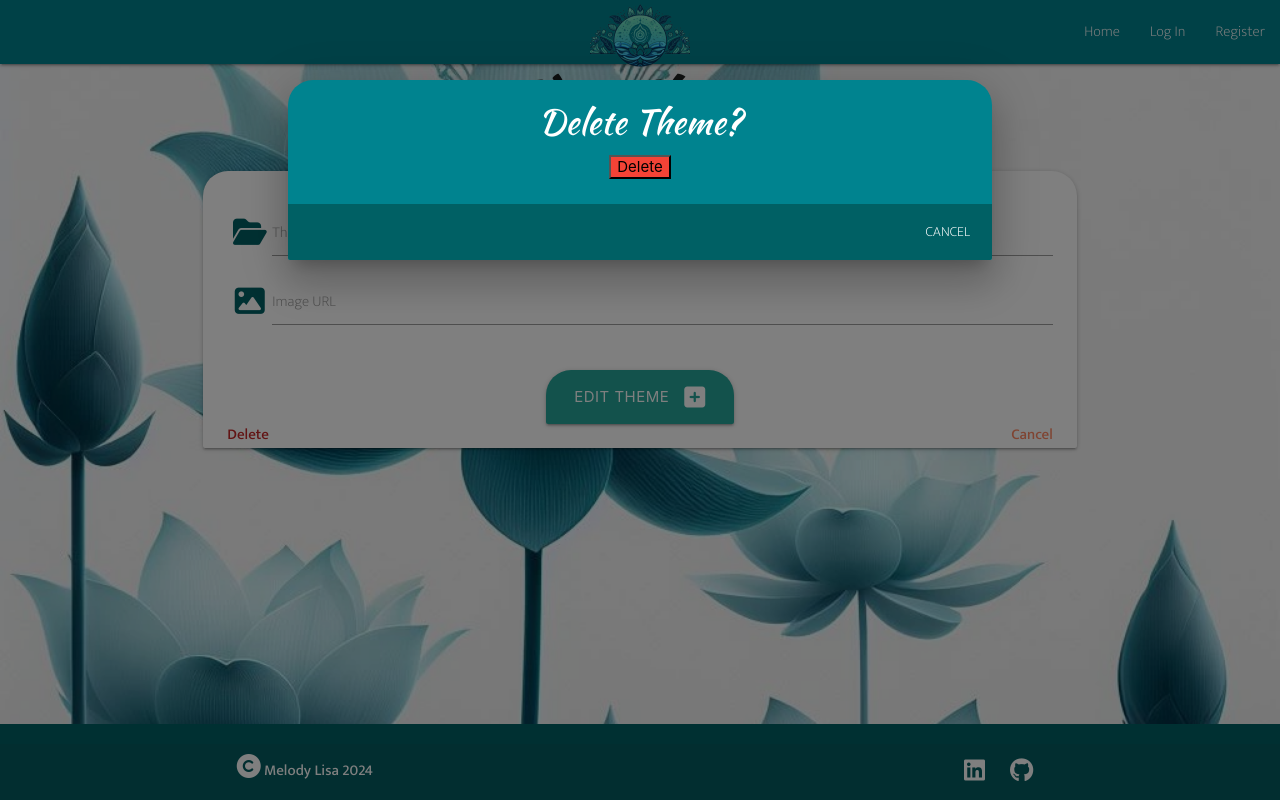
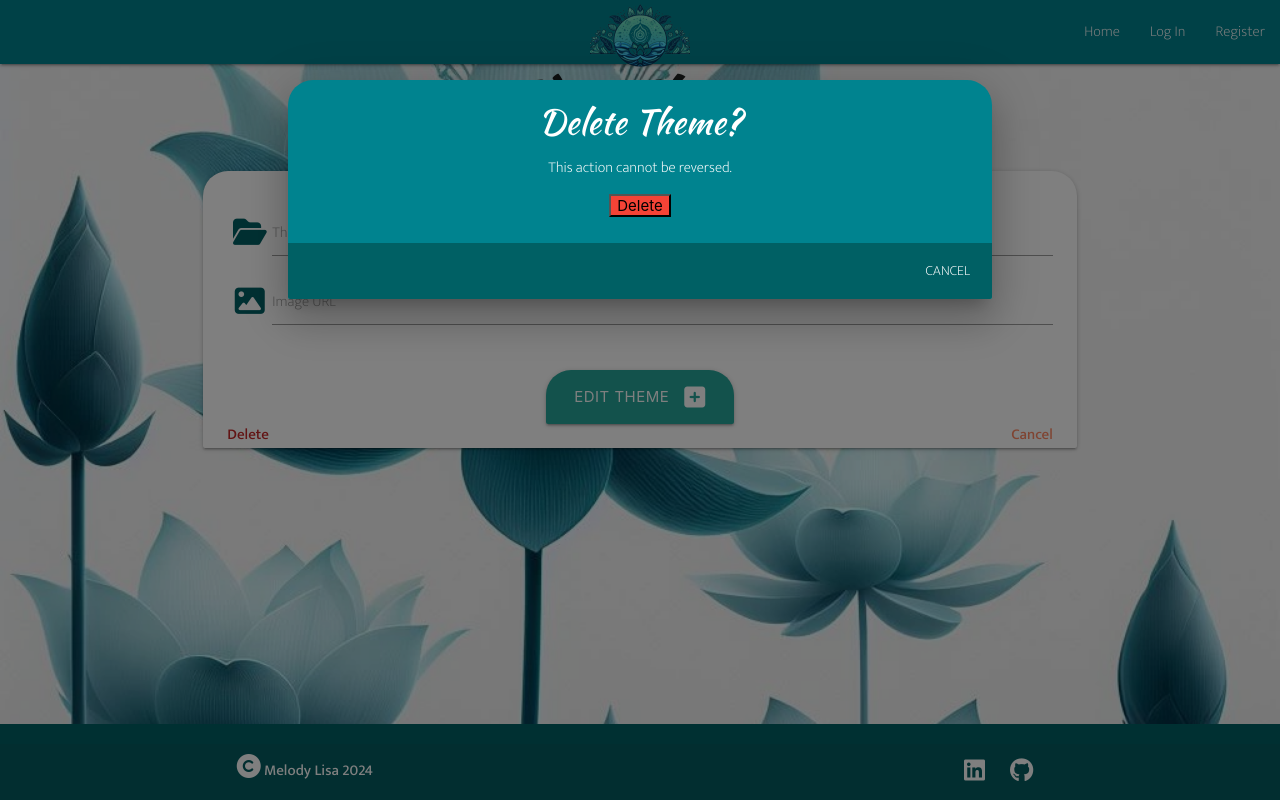
Before and after one commit to Melody-Lisa/blissboost, a Flask app: template templates/edit_theme.html in a window 1280 px wide, after a click on "Delete". Run offline with Flask 3, Linux system fonts and the light colour scheme; the template is opened without the code that fills it, so the values that code supplies are empty; some libraries are stand-ins or nearby versions.

Commit message:
Add theme delete message.

```diff
--- a/templates/edit_theme.html
+++ b/templates/edit_theme.html
@@ -53,6 +53,7 @@
 <div id="delete_theme" name="delete_theme" class="modal cyan darken-3">
     <div class="modal-content">
         <h4 class="center white-text">Delete Theme?</h4>
+        <p class="center white-text">This action cannot be reversed.</p>
         <form method="POST"
          action="{{ url_for('delete_theme', theme_id=theme._id) }}" class="center-align">
             <input type="submit" value="Delete"
```
